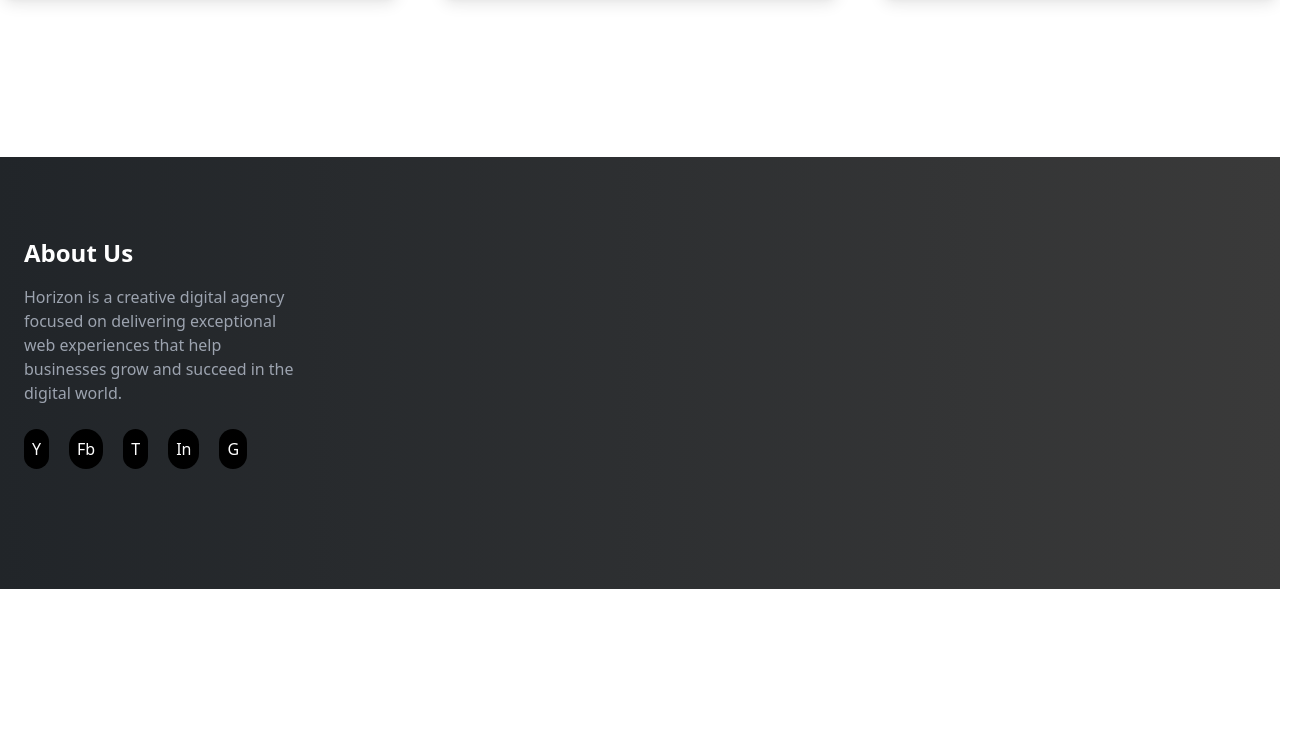
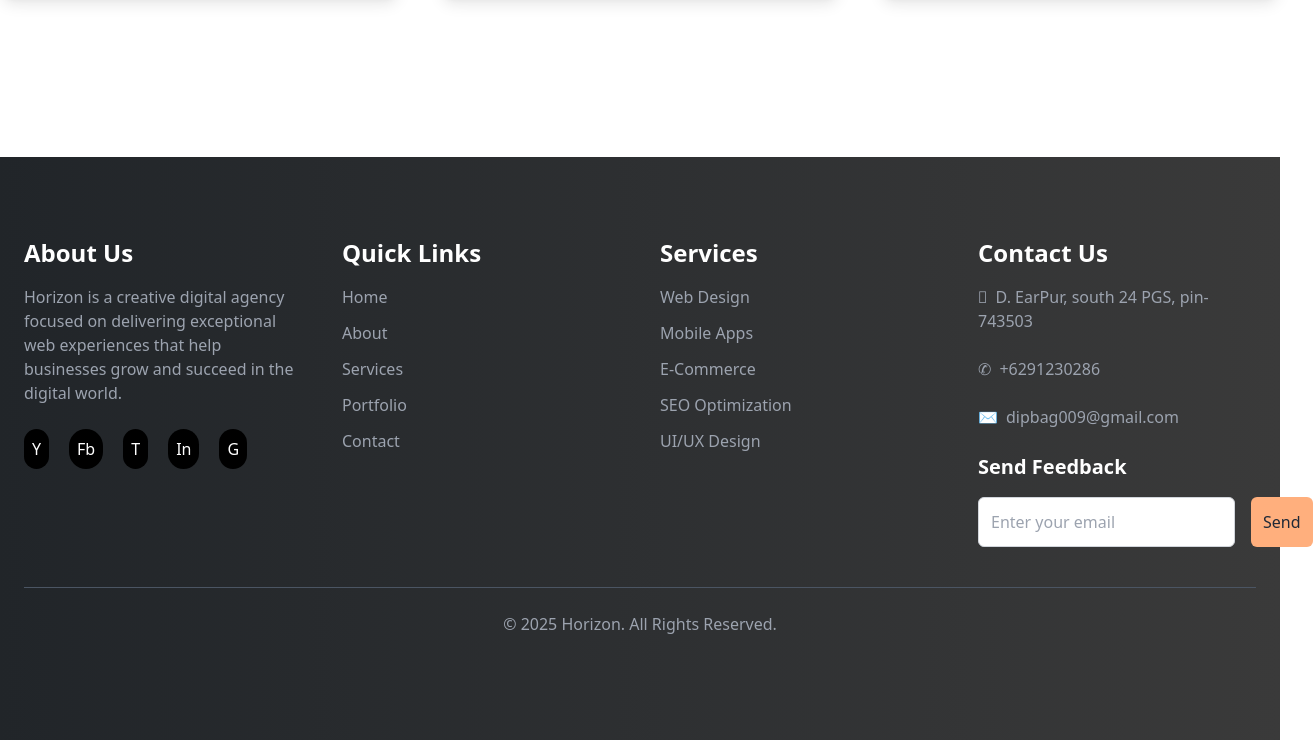
Before and after one commit to ItzRahul-ai/telwind-Portfoliio, a plain HTML site: page index.html in a window 1280 px wide. Shown: the part 1167-1907 px from the top of the page, 1313 px wide, since content can reach past the window. Before the commit the page ends 1756 px from the top, so only its background shows below. Drawn offline with nearby package versions, Linux system fonts and the light colour scheme.

Commit message:
complete this project with some fault, this project need modify in fucture

```diff
--- a/index.html
+++ b/index.html
@@ -98,7 +98,49 @@
                         <a href="#" class="bg-black p-2 rounded-full text-white">G</a>
                     </div>
                 </div>
-
+                <!-- Quick Links column -->
+                <div>
+                    <h2 class="text-2xl font-semibold mb-4">Quick Links</h2>
+                    <ul class="space-y-3 text-gray-400">
+                        <li><a href="#" class="hover:text-[#ffaf7d]">Home</a></li>
+                        <li><a href="#" class="hover:text-[#ffaf7d]">About</a></li>
+                        <li><a href="#" class="hover:text-[#ffaf7d]">Services</a></li>
+                        <li><a href="#" class="hover:text-[#ffaf7d]">Portfolio</a></li>
+                        <li><a href="#" class="hover:text-[#ffaf7d]">Contact</a></li>
+                    </ul>
+                </div>
+                <!-- Services column -->
+                <div>
+                    <h2 class="text-2xl font-semibold mb-4">Services</h2>
+                    <ul class="space-y-3 text-gray-400">
+                        <li><a href="#" class="hover:text-[#ffaf7d]">Web Design</a></li>
+                        <li><a href="#" class="hover:text-[#ffaf7d]">Mobile Apps</a></li>
+                        <li><a href="#" class="hover:text-[#ffaf7d]">E-Commerce</a></li>
+                        <li><a href="#" class="hover:text-[#ffaf7d]">SEO Optimization</a></li>
+                        <li><a href="#" class="hover:text-[#ffaf7d]">UI/UX Design</a></li>
+                    </ul>
+                </div>
+                <!-- Contact Us column -->
+                <div>
+                    <h2 class="text-2xl font-semibold mb-4">Contact Us</h2>
+                    <div class="space-y-6 text-gray-400">
+                        <div><span class="mr-2">&#xf279;</span>D. EarPur, south 24 PGS, pin- 743503</div>
+                        <div><span class="mr-2">&#9990;</span>+6291230286</div>
+                        <div><span class="mr-2">&#9993;</span>dipbag009@gmail.com</div>
+                    </div>
+                    <h3 class="mt-6 text-xl font-semibold">Send Feedback</h3>
+                    <form class="flex gap-4 mt-4">
+                        <input type="email" class="p-3 rounded-md border border-gray-300" placeholder="Enter your email">
+                        <button type="submit" class="bg-[#ffaf7d] text-gray-800 p-3 rounded-md">Send</button>
+                    </form>
+                </div>
+            </div>
+            <div class="text-center text-gray-400 py-6 border-t border-gray-600">
+                <p>&#169; 2025 Horizon. All Rights Reserved.</p>
+            </div>
+        </div>
+    </footer>
+    <!-- end footer section -->
 </body>
 
 </html>
```
